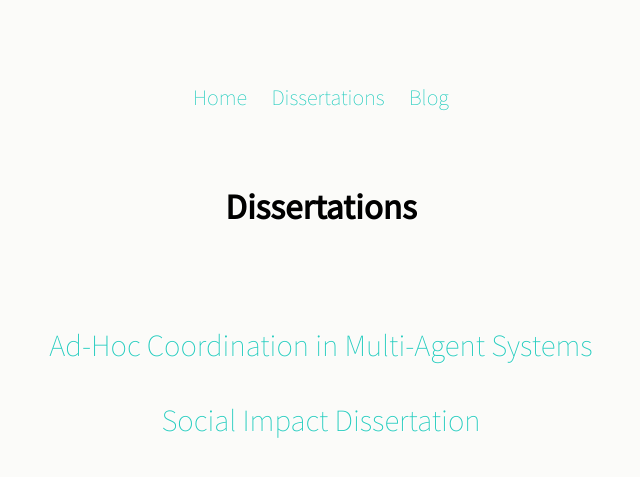
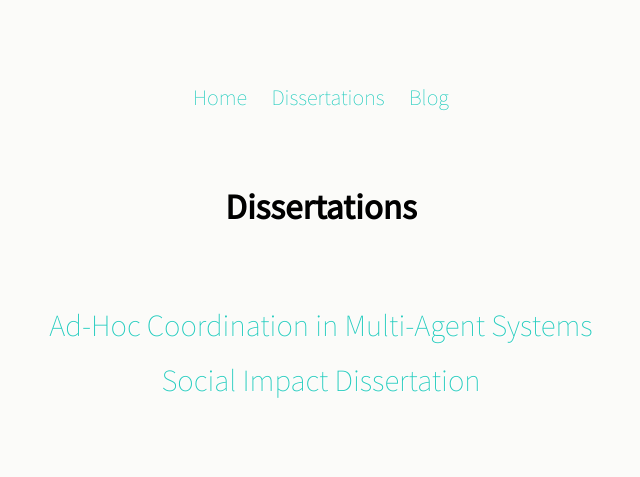
Before and after one commit to Stevinson/stevinson.github.io, a Jekyll site: the page built from work/index.html, in a window 1280 px wide. Shown: the top 477 px of the page, without its empty margins (319-959 px from the left). Built offline with Jekyll 4.4.1, drawn with Linux system fonts in a browser that asks for light colours.

Commit message:
Update main.css
Font size in blog posts

```diff
--- a/css/main.css
+++ b/css/main.css
@@ -8,15 +8,6 @@
     align-items: center;
     display: -webkit-box;
     -webkit-box-align: center;
-    /*
-     margin: 60px auto;
-     width: 70%;
-     text-align: center;
-     display: flex;
-     align-items: center;
-     display: -webkit-flex;
-     -webkit-align-items: center;
-     */
 }
 
 .outer_container {
@@ -66,15 +57,9 @@
     margin-right: 10px;
 }
 
-/*
-.pieces {
+.pieces li {
     display: block;
     margin: 20px;
-} */
-
-.pieces li {
-    display: block;
-    margin: 40px;
     font-size: 1.4em;
 }
 
@@ -115,6 +100,11 @@
 ul.posts li {
     list-style: none;
     display: block;
+    padding: 10px;
+}
+
+.post_body p {
+    font-size: 1em;
 }
 
 .bold {
```
